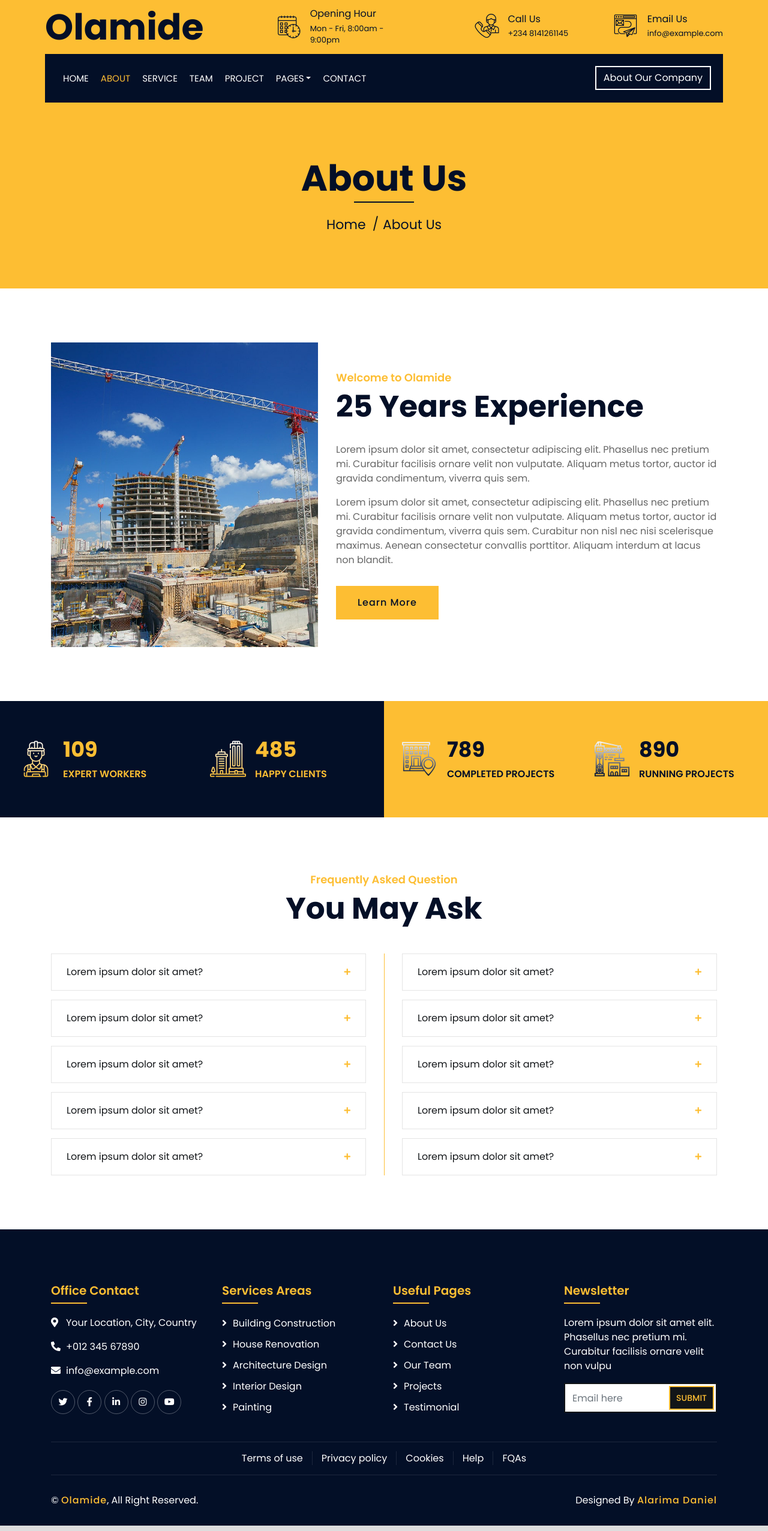
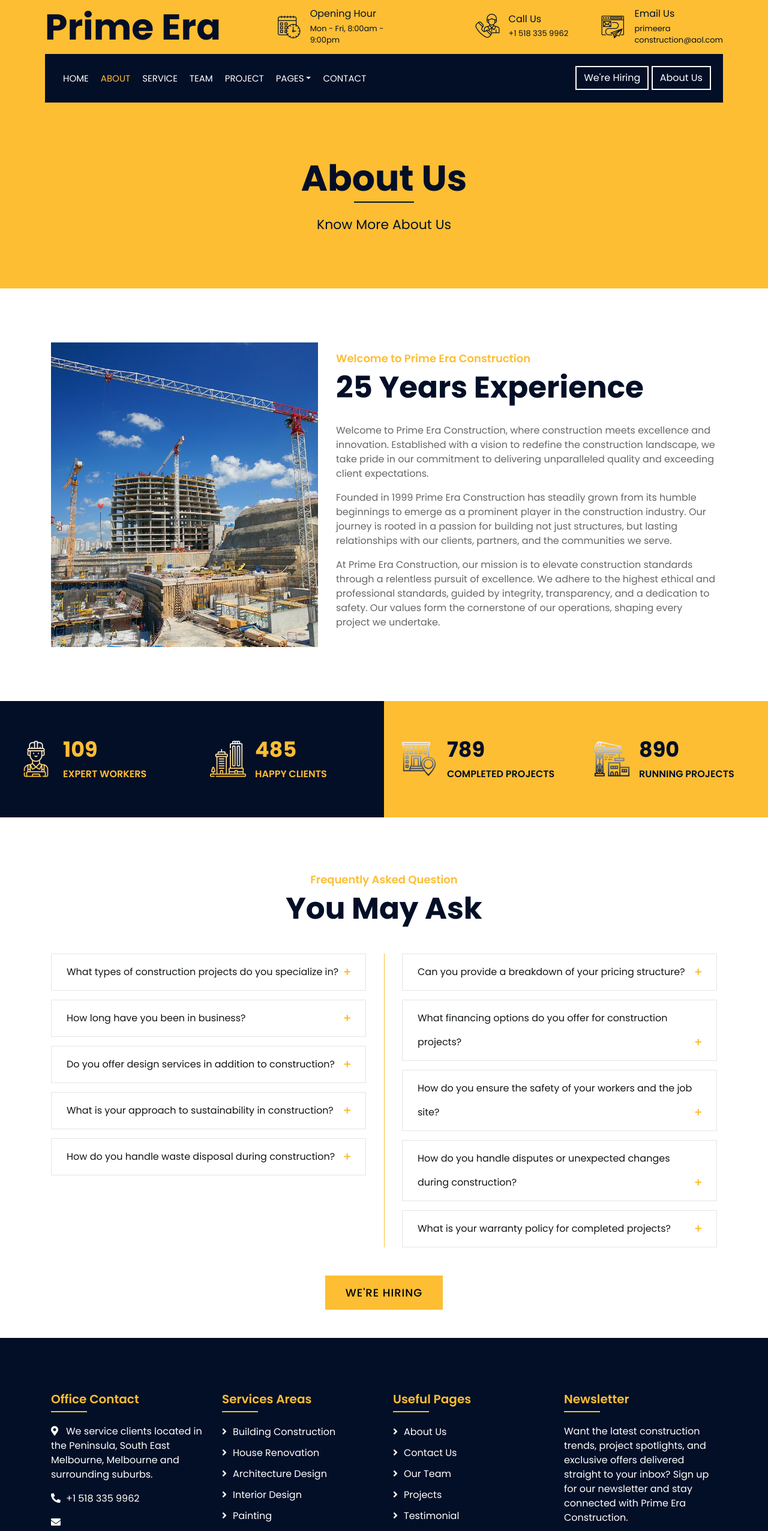
Before and after one commit to olaproj/ola-project, a plain HTML site: page about.html in a window 1280 px wide. Shown: the top 2553 px of the page at 60% size. Drawn offline with nearby package versions, Linux system fonts and the light colour scheme.

Commit message:
Update about.html

```diff
--- a/about.html
+++ b/about.html
@@ -2,7 +2,7 @@
 <html lang="en">
   <head>
     <meta charset="utf-8" />
-    <title>Builderz - Construction Company Website Template</title>
+    <title>About | Prime Era Construction</title>
     <meta content="width=device-width, initial-scale=1.0" name="viewport" />
     <meta content="Construction Company Website Template" name="keywords" />
     <meta content="Construction Company Website Template" name="description" />
@@ -45,7 +45,7 @@
             <div class="col-lg-4 col-md-12">
               <div class="logo">
                 <a href="index.html">
-                  <h1>Olamide</h1>
+                  <h1>Prime Era</h1>
                   <!-- <img src="img/logo.jpg" alt="Logo"> -->
                 </a>
               </div>
@@ -70,7 +70,7 @@
                     </div>
                     <div class="top-bar-text">
                       <h3>Call Us</h3>
-                      <p>+234 8141261145</p>
+                      <p>+1 518 335 9962</p>
                     </div>
                   </div>
                 </div>
@@ -81,7 +81,7 @@
                     </div>
                     <div class="top-bar-text">
                       <h3>Email Us</h3>
-                      <p>info@example.com</p>
+                      <p>primeera <br> construction@aol.com</p>
                     </div>
                   </div>
                 </div>
@@ -125,14 +125,17 @@
                   >
                   <div class="dropdown-menu">
                     <a href="blog.html" class="dropdown-item">Blog Page</a>
-                    <a href="single.html" class="dropdown-item">Single Page</a>
+                    <!-- <a href="single.html" class="dropdown-item">Single Page</a> -->
                   </div>
                 </div>
                 <a href="contact.html" class="nav-item nav-link">Contact</a>
               </div>
               <div class="ml-auto">
-                <a class="btn" href="https://freewebsitecode.com"
-                  >About Our Company</a
+                <a class="btn" id="btn-hiring" href=""
+                  >We're Hiring</a
+                >
+                <a class="btn" href="contact.html"
+                  >About Us</a
                 >
               </div>
             </div>
@@ -149,8 +152,8 @@
               <h2>About Us</h2>
             </div>
             <div class="col-12">
-              <a href="">Home</a>
-              <a href="">About Us</a>
+              <a href="">Know More About Us</a>
+              <!-- <a href="">About Us</a> -->
             </div>
           </div>
         </div>
@@ -168,25 +171,34 @@
             </div>
             <div class="col-lg-7 col-md-6">
               <div class="section-header text-left">
-                <p>Welcome to Olamide</p>
+                <p>Welcome to Prime Era Construction</p>
                 <h2>25 Years Experience</h2>
               </div>
               <div class="about-text">
                 <p>
-                  Lorem ipsum dolor sit amet, consectetur adipiscing elit.
-                  Phasellus nec pretium mi. Curabitur facilisis ornare velit non
-                  vulputate. Aliquam metus tortor, auctor id gravida
-                  condimentum, viverra quis sem.
+                  Welcome to Prime Era Construction, where construction meets
+                  excellence and innovation. Established with a vision to
+                  redefine the construction landscape, we take pride in our
+                  commitment to delivering unparalleled quality and exceeding
+                  client expectations.
                 </p>
                 <p>
-                  Lorem ipsum dolor sit amet, consectetur adipiscing elit.
-                  Phasellus nec pretium mi. Curabitur facilisis ornare velit non
-                  vulputate. Aliquam metus tortor, auctor id gravida
-                  condimentum, viverra quis sem. Curabitur non nisl nec nisi
-                  scelerisque maximus. Aenean consectetur convallis porttitor.
-                  Aliquam interdum at lacus non blandit.
+                  Founded in 1999 Prime Era Construction has steadily grown from
+                  its humble beginnings to emerge as a prominent player in the
+                  construction industry. Our journey is rooted in a passion for
+                  building not just structures, but lasting relationships with
+                  our clients, partners, and the communities we serve.
                 </p>
-                <a class="btn" href="">Learn More</a>
+                <p>
+                  At Prime Era Construction, our mission is to elevate
+                  construction standards through a relentless pursuit of
+                  excellence. We adhere to the highest ethical and professional
+                  standards, guided by integrity, transparency, and a dedication
+                  to safety. Our values form the cornerstone of our operations,
+                  shaping every project we undertake.
+                </p>
+
+                <!-- <a class="btn" href="">We're Hiring</a> -->
               </div>
             </div>
           </div>
@@ -264,7 +276,7 @@
                       data-toggle="collapse"
                       href="#collapseOne"
                     >
-                      Lorem ipsum dolor sit amet?
+                      What types of construction projects do you specialize in?
                     </a>
                   </div>
                   <div
@@ -273,9 +285,10 @@
                     data-parent="#accordion-1"
                   >
                     <div class="card-body">
-                      Lorem ipsum dolor sit amet, consectetur adipiscing elit.
-                      Phasellus nec pretium mi. Curabitur facilisis ornare velit
-                      non.
+                      We specialize in residential renovations, commercial
+                      construction, kitchen and bath remodels and many more. If
+                      your project falls outside our core focus, we may still be
+                      able to help or recommend a trusted partner.
                     </div>
                   </div>
                 </div>
@@ -286,7 +299,7 @@
                       data-toggle="collapse"
                       href="#collapseTwo"
                     >
-                      Lorem ipsum dolor sit amet?
+                      How long have you been in business?
                     </a>
                   </div>
                   <div
@@ -295,9 +308,9 @@
                     data-parent="#accordion-1"
                   >
                     <div class="card-body">
-                      Lorem ipsum dolor sit amet, consectetur adipiscing elit.
-                      Phasellus nec pretium mi. Curabitur facilisis ornare velit
-                      non.
+                      We've been serving the community for25 years, building a
+                      reputation for quality craftsmanship and exceptional
+                      customer service.
                     </div>
                   </div>
                 </div>
@@ -308,7 +321,7 @@
                       data-toggle="collapse"
                       href="#collapseThree"
                     >
-                      Lorem ipsum dolor sit amet?
+                      Do you offer design services in addition to construction?
                     </a>
                   </div>
                   <div
@@ -317,9 +330,9 @@
                     data-parent="#accordion-1"
                   >
                     <div class="card-body">
-                      Lorem ipsum dolor sit amet, consectetur adipiscing elit.
-                      Phasellus nec pretium mi. Curabitur facilisis ornare velit
-                      non.
+                      We can either work with your existing architect or
+                      designer, or we can connect you with talented design
+                      professionals within our network.
                     </div>
                   </div>
                 </div>
@@ -330,7 +343,7 @@
                       data-toggle="collapse"
                       href="#collapseFour"
                     >
-                      Lorem ipsum dolor sit amet?
+                      What is your approach to sustainability in construction?
                     </a>
                   </div>
                   <div
@@ -339,9 +352,10 @@
                     data-parent="#accordion-1"
                   >
                     <div class="card-body">
-                      Lorem ipsum dolor sit amet, consectetur adipiscing elit.
-                      Phasellus nec pretium mi. Curabitur facilisis ornare velit
-                      non.
+                      We're committed to environmentally responsible practices.
+                      This includes using eco-friendly materials, implementing
+                      energy-saving techniques, and minimizing construction
+                      waste.
                     </div>
                   </div>
                 </div>
@@ -352,7 +366,7 @@
                       data-toggle="collapse"
                       href="#collapseFive"
                     >
-                      Lorem ipsum dolor sit amet?
+                      How do you handle waste disposal during construction?
                     </a>
                   </div>
                   <div
@@ -361,9 +375,10 @@
                     data-parent="#accordion-1"
                   >
                     <div class="card-body">
-                      Lorem ipsum dolor sit amet, consectetur adipiscing elit.
-                      Phasellus nec pretium mi. Curabitur facilisis ornare velit
-                      non.
+                      We prioritize waste reduction and responsible disposal
+                      methods. We sort and recycle materials whenever possible
+                      and ensure proper disposal of any remaining waste through
+                      certified partners.
                     </div>
                   </div>
                 </div>
@@ -378,7 +393,7 @@
                       data-toggle="collapse"
                       href="#collapseSix"
                     >
-                      Lorem ipsum dolor sit amet?
+                      Can you provide a breakdown of your pricing structure?
                     </a>
                   </div>
                   <div
@@ -387,9 +402,10 @@
                     data-parent="#accordion-2"
                   >
                     <div class="card-body">
-                      Lorem ipsum dolor sit amet, consectetur adipiscing elit.
-                      Phasellus nec pretium mi. Curabitur facilisis ornare velit
-                      non.
+                      Absolutely. We offer transparent pricing and can provide a
+                      detailed cost estimate after a free consultation to
+                      discuss your project scope. We also explain different cost
+                      factors to help you make informed decisions.
                     </div>
                   </div>
                 </div>
@@ -400,7 +416,8 @@
                       data-toggle="collapse"
                       href="#collapseSeven"
                     >
-                      Lorem ipsum dolor sit amet?
+                      What financing options do you offer for construction
+                      projects?
                     </a>
                   </div>
                   <div
@@ -409,9 +426,9 @@
                     data-parent="#accordion-2"
                   >
                     <div class="card-body">
-                      Lorem ipsum dolor sit amet, consectetur adipiscing elit.
-                      Phasellus nec pretium mi. Curabitur facilisis ornare velit
-                      non.
+                      We may offer in-house financing options or work with
+                      trusted lenders to connect you with suitable financing
+                      solutions.
                     </div>
                   </div>
                 </div>
@@ -422,7 +439,8 @@
                       data-toggle="collapse"
                       href="#collapseEight"
                     >
-                      Lorem ipsum dolor sit amet?
+                      How do you ensure the safety of your workers and the job
+                      site?
                     </a>
                   </div>
                   <div
@@ -431,9 +449,11 @@
                     data-parent="#accordion-2"
                   >
                     <div class="card-body">
-                      Lorem ipsum dolor sit amet, consectetur adipiscing elit.
-                      Phasellus nec pretium mi. Curabitur facilisis ornare velit
-                      non.
+                      Safety is our top priority. We have a comprehensive safety
+                      program with regular training for our crew and adhere to
+                      strict industry safety standards. We prioritize clear
+                      communication and maintain a safe working environment for
+                      everyone involved.
                     </div>
                   </div>
                 </div>
@@ -444,7 +464,8 @@
                       data-toggle="collapse"
                       href="#collapseNine"
                     >
-                      Lorem ipsum dolor sit amet?
+                      How do you handle disputes or unexpected changes during
+                      construction?
                     </a>
                   </div>
                   <div
@@ -453,9 +474,10 @@
                     data-parent="#accordion-2"
                   >
                     <div class="card-body">
-                      Lorem ipsum dolor sit amet, consectetur adipiscing elit.
-                      Phasellus nec pretium mi. Curabitur facilisis ornare velit
-                      non.
+                      Open communication is key. We have a clear process for
+                      addressing any concerns or changes that may arise. We work
+                      collaboratively with you to find fair and effective
+                      solutions.
                     </div>
                   </div>
                 </div>
@@ -466,7 +488,7 @@
                       data-toggle="collapse"
                       href="#collapseTen"
                     >
-                      Lorem ipsum dolor sit amet?
+                      What is your warranty policy for completed projects?
                     </a>
                   </div>
                   <div
@@ -475,9 +497,10 @@
                     data-parent="#accordion-2"
                   >
                     <div class="card-body">
-                      Lorem ipsum dolor sit amet, consectetur adipiscing elit.
-                      Phasellus nec pretium mi. Curabitur facilisis ornare velit
-                      non.
+                      We stand behind our work and offer a comprehensive
+                      warranty on materials and workmanship. We'll provide you
+                      with a detailed warranty document outlining the coverage
+                      and duration.
                     </div>
                   </div>
                 </div>
@@ -486,6 +509,8 @@
           </div>
         </div>
       </div>
+      <a class="btn hiring hiring-btn" id="btn-hiring-abt" href="contact.html">We're Hiring</a>
+
       <!-- FAQs End -->
 
       <!-- Footer Start -->
@@ -496,11 +521,12 @@
               <div class="footer-contact">
                 <h2>Office Contact</h2>
                 <p>
-                  <i class="fa fa-map-marker-alt"></i>Your Location, City,
-                  Country
+                  <i class="fa fa-map-marker-alt"></i>We service clients located
+                  in the Peninsula, South East Melbourne, Melbourne and
+                  surrounding suburbs.
                 </p>
-                <p><i class="fa fa-phone-alt"></i>+012 345 67890</p>
-                <p><i class="fa fa-envelope"></i>info@example.com</p>
+                <p><i class="fa fa-phone-alt"></i>+1 518 335 9962</p>
+                <p><i class="fa fa-envelope"></i>primeeraconstruction@aol.com</p>
                 <div class="footer-social">
                   <a href=""><i class="fab fa-twitter"></i></a>
                   <a href=""><i class="fab fa-facebook-f"></i></a>
@@ -513,29 +539,30 @@
             <div class="col-md-6 col-lg-3">
               <div class="footer-link">
                 <h2>Services Areas</h2>
-                <a href="">Building Construction</a>
-                <a href="">House Renovation</a>
-                <a href="">Architecture Design</a>
-                <a href="">Interior Design</a>
-                <a href="">Painting</a>
+                <a href="service.html#building">Building Construction</a>
+                <a href="service.html#building">House Renovation</a>
+                <a href="service.html#building">Architecture Design</a>
+                <a href="service.html#building">Interior Design</a>
+                <a href="service.html#building">Painting</a>
               </div>
             </div>
             <div class="col-md-6 col-lg-3">
               <div class="footer-link">
                 <h2>Useful Pages</h2>
-                <a href="">About Us</a>
-                <a href="">Contact Us</a>
-                <a href="">Our Team</a>
-                <a href="">Projects</a>
-                <a href="">Testimonial</a>
+                <a href="about.html">About Us</a>
+                <a href="contact.html">Contact Us</a>
+                <a href="team.html">Our Team</a>
+                <a href="portfolio.html">Projects</a>
+                <a href="index.html#testimonial">Testimonial</a>
               </div>
             </div>
             <div class="col-md-6 col-lg-3">
               <div class="newsletter">
                 <h2>Newsletter</h2>
                 <p>
-                  Lorem ipsum dolor sit amet elit. Phasellus nec pretium mi.
-                  Curabitur facilisis ornare velit non vulpu
+                  Want the latest construction trends, project spotlights, and
+                  exclusive offers delivered straight to your inbox? Sign up for
+                  our newsletter and stay connected with Prime Era Construction.
                 </p>
                 <div class="form">
                   <input class="form-control" placeholder="Email here" />
@@ -557,7 +584,10 @@
         <div class="container copyright">
           <div class="row">
             <div class="col-md-6">
-              <p>&copy; <a href="">Olamide</a>, All Right Reserved.</p>
+              <p>
+                &copy; <a href="">Prime Era Construction</a>, All Right
+                Reserved.
+              </p>
             </div>
 
             <div class="col-md-6">
```
